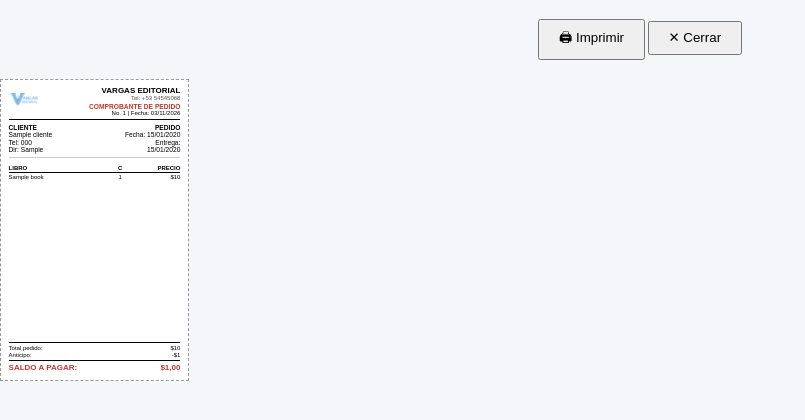
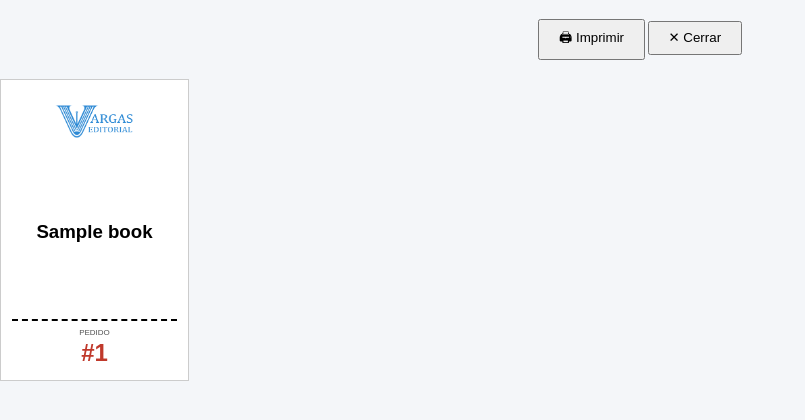
Before and after one commit to yandivd/erp_vargas_editorial, a Django app: page /pedidos/1/comprobante-carta/ in a window 1280 px wide. Shown: the top 420 px of the page, without its empty margins (0-805 px from the left). Run offline with Django 5.2, Linux system fonts and the light colour scheme; tables that the repository leaves empty hold one stand-in row (values such as "Sample post").

Commit message:
etiqueta para pedido

```diff
--- a/templates/pedidos/imprimir_pedido_carta.html
+++ b/templates/pedidos/imprimir_pedido_carta.html
@@ -1,75 +1,29 @@
 {% extends 'impresion_carta_pequena.html' %}
 {% load static %}
 
-{% block title %}Comprobante #{{ pedido.id }}{% endblock %}
+{% block title %}Etiqueta #{{ pedido.referencia_externa|default:pedido.id }}{% endblock %}
 
 {% block etiquetas %}
-<div class="etiqueta" style="padding: 2mm; justify-content: flex-start;">
+<div class="etiqueta" style="padding: 3mm; justify-content: space-between; align-items: center; text-align: center; border: 1px solid #ccc;">
 
-    <!-- CABECERA -->
-    <div class="etq-header" style="align-items: flex-start; margin-bottom: 1mm;">
-        <img src="{% static 'img/logo.png' %}" alt="Logo" class="etq-logo" style="max-height: 8mm; margin-top: 1mm;">
-        <div style="text-align: right; width: 100%;">
-            <p class="etq-empresa" style="font-size: 6pt;">Vargas Editorial</p>
-            <p class="etq-sub" style="font-size: 4.5pt;">Tel: +53 54545068</p>
-            <p style="font-size: 5pt; font-weight: bold; margin: 0.5mm 0 0 0; color: #c0392b;">COMPROBANTE DE PEDIDO</p>
-            <p style="font-size: 4.5pt; margin: 0;">No. {{ pedido.referencia_externa|default:pedido.id }} | Fecha: {% now "d/m/Y" %}</p>
-        </div>
+    <!-- LOGO CENTRADO -->
+    <div style="margin-top: 2mm;">
+        <img src="{% static 'img/logo.png' %}" alt="Logo" style="max-height: 15mm; max-width: 80%; object-fit: contain;">
     </div>
 
-    <!-- DATOS DEL CLIENTE Y PEDIDO -->
-    <div style="display: flex; justify-content: space-between; font-size: 5pt; line-height: 1.1; margin-bottom: 1mm; border-bottom: 0.2mm solid #ccc; padding-bottom: 1mm;">
-        <div style="width: 60%;">
-            <strong>CLIENTE</strong><br>
-            {% if pedido.cliente %}
-                {{ pedido.cliente.nombre|truncatechars:20 }}<br>
-                Tel: {{ pedido.cliente.telefono|default:"—" }}<br>
-                Dir: {{ pedido.direccion_entrega|default:pedido.cliente.direccion|default:"—"|truncatechars:25 }}
-            {% else %}
-                <strong>Venta de Stock</strong><br>
-                Tel: {{ pedido.telefono_entrega|default:"—" }}<br>
-                Dir: {{ pedido.direccion_entrega|default:"En el taller"|truncatechars:25 }}
-            {% endif %}
-        </div>
-        <div style="width: 35%; text-align: right;">
-            <strong>PEDIDO</strong><br>
-            Fecha: {{ pedido.fecha_pedido|date:"d/m/Y" }}<br>
-            Entrega: {{ pedido.fecha_entrega_prometida|date:"d/m/Y"|default:"—" }}
-        </div>
+    <!-- TÍTULO DEL LIBRO (Lo más grande y visual) -->
+    <div style="flex-grow: 1; display: flex; align-items: center; justify-content: center; padding: 2mm 0;">
+        <h2 style="font-size: 14pt; font-weight: bold; line-height: 1.1; margin: 0; color: #000; display: -webkit-box; -webkit-line-clamp: 4; -webkit-box-orient: vertical; overflow: hidden;">
+            {{ pedido.libro.titulo }}
+        </h2>
     </div>
 
-    <!-- TABLA DEL LIBRO (Mini) -->
-    <table class="etq-tabla" style="font-size: 4.5pt; margin-bottom: 1mm;">
-        <thead>
-            <tr>
-                <th style="width: 60%;">Libro</th>
-                <th class="center" style="width: 10%;">C</th>
-                <th class="right" style="width: 30%;">Precio</th>
-            </tr>
-        </thead>
-        <tbody>
-            <tr>
-                <td>{{ pedido.libro.titulo|truncatechars:20 }}</td>
-                <td class="center">{{ pedido.cantidad }}</td>
-                <td class="right">${{ pedido.precio_venta|floatformat:0 }}</td>
-            </tr>
-        </tbody>
-    </table>
-
-    <!-- TOTALES -->
-    <div class="etq-totales" style="font-size: 4.5pt; margin-top: auto;">
-        <div class="fila">
-            <span>Total pedido:</span>
-            <span>${{ pedido.precio_venta|floatformat:0 }}</span>
-        </div>
-        <div class="fila">
-            <span>Anticipo:</span>
-            <span>-${{ pedido.anticipo_recibido|floatformat:0 }}</span>
-        </div>
-        <div class="fila total-final" style="color: #c0392b; font-size: 6pt;">
-            <span>SALDO A PAGAR:</span>
-            <span>${{ pedido.saldo_pendiente|floatformat:2 }}</span>
-        </div>
+    <!-- REFERENCIA DEL PEDIDO (Destacada abajo) -->
+    <div style="width: 100%; border-top: 2px dashed #000; padding-top: 2mm; margin-bottom: 1mm;">
+        <p style="font-size: 6pt; text-transform: uppercase; color: #555; margin: 0 0 1mm 0;">Pedido</p>
+        <p style="font-size: 18pt; font-weight: bold; margin: 0; color: #c0392b; line-height: 1;">
+            #{{ pedido.referencia_externa|default:pedido.id }}
+        </p>
     </div>
 
 </div>
```
Also changed, not shown: templates/pedidos/lista_entregas.html (+10 -5 lines).
